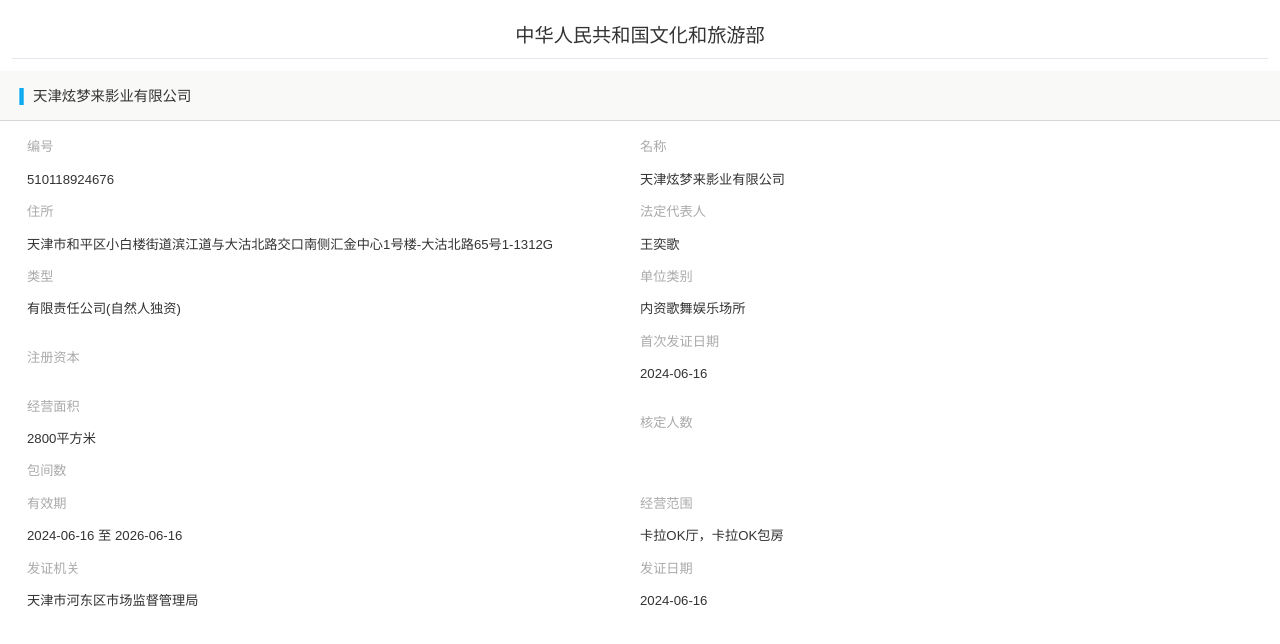
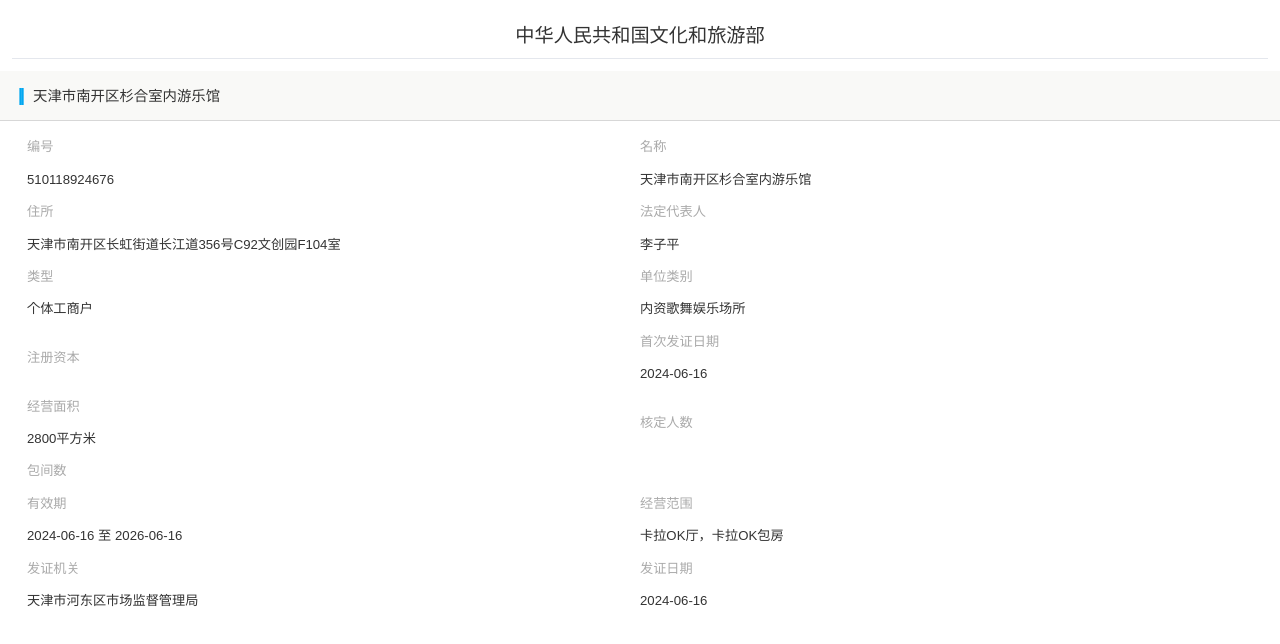
Before and after one commit to jkahbfujf/-.github.io, a plain HTML site: page index.html in a window 1280 px wide. Drawn offline with Linux system fonts and the light colour scheme.

Commit message:
22222222

```diff
--- a/index.html
+++ b/index.html
@@ -421,7 +421,7 @@
     </div>
 
     <div class="first">
-        <span class="xd">|</span><span>天津炫梦来影业有限公司
+        <span class="xd">|</span><span>天津市南开区杉合室内游乐馆
 </span>
     </div>
     <div class="ycxx">
@@ -432,19 +432,20 @@
             </div>
             <div class="ycxx-left">
                 <span>名称</span>
-                <span>天津炫梦来影业有限公司
+                <span>天津市南开区杉合室内游乐馆
 </span>
             </div>
         </div>
         <div class="ycxx-content">
             <div class="ycxx-left">
                 <span>住所</span>
-                <span>天津市和平区小白楼街道滨江道与大沽北路交口南侧汇金中心1号楼-大沽北路65号1-1312G
+                <span>天津市南开区长虹街道长江道356号C92文创园F104室
 </span>
             </div>
             <div class="ycxx-left">
                 <span>法定代表人</span>
-                <span>王奕歌
+                <span>李子平
+
 
 
 </span>
@@ -453,7 +454,7 @@
         <div class="ycxx-content">
             <div class="ycxx-left">
                 <span>类型</span>
-                <span>有限责任公司(自然人独资)</span>
+                <span>个体工商户</span>
             </div>
             <div class="ycxx-left">
                 <span>单位类别</span>
```
